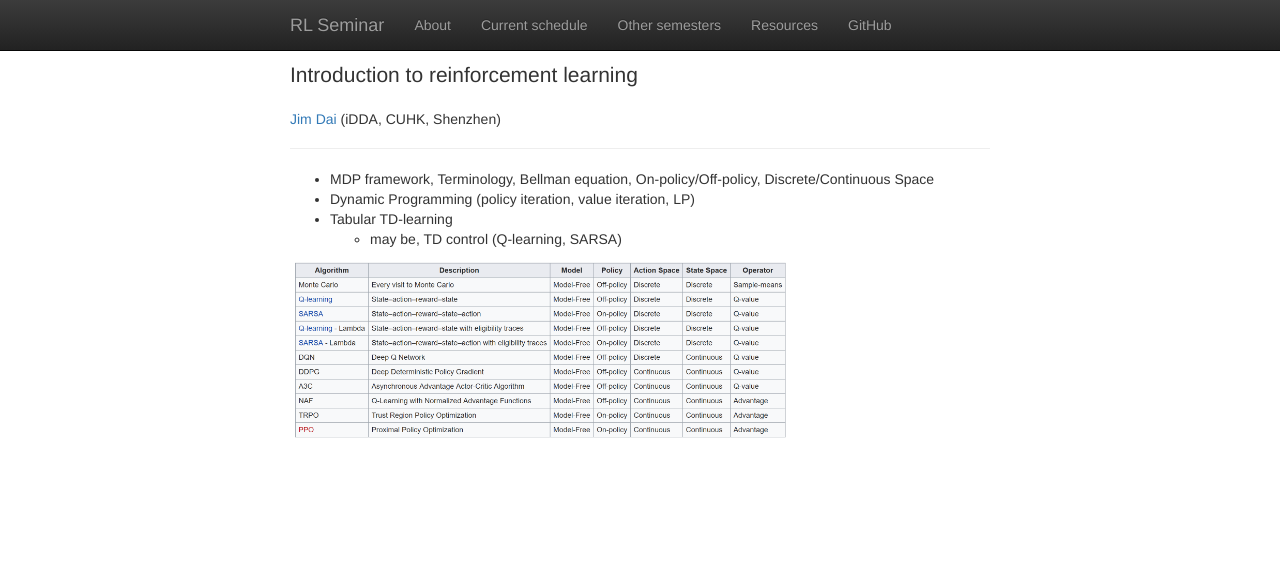
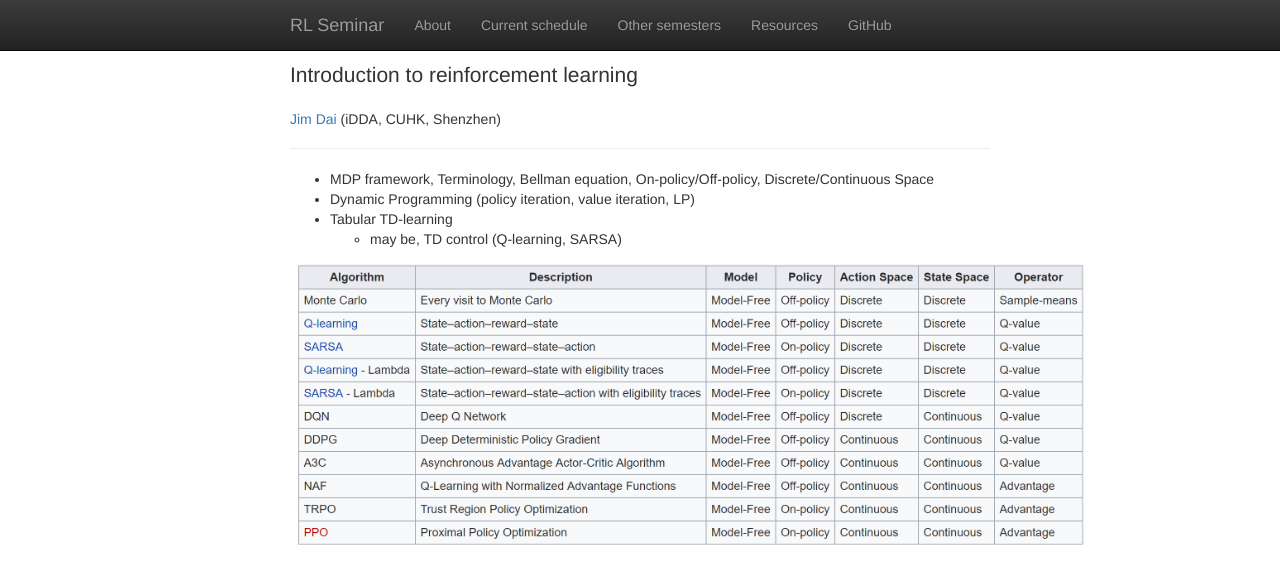
Before and after one commit to rlseminar/rlseminar.github.io, a Jekyll site: the page built from _posts/2019-01-21-jim.md, in a window 1280 px wide. Shown: the top 584 px of the page. Built offline with Jekyll 4.4.1, drawn with Linux system fonts in a browser that asks for light colours.

Commit message:
fix width

```diff
--- a/_posts/2019-01-21-jim.md
+++ b/_posts/2019-01-21-jim.md
@@ -11,4 +11,4 @@ speaker:
 - Tabular TD-learning
   - may be, TD control (Q-learning, SARSA)
 
-<img src="/static/img/comp_rl_alg.png" alt="Comparison of reinforcement learning algorithms" width="500" align="middle">
+<img src="/static/img/comp_rl_alg.png" alt="Comparison of reinforcement learning algorithms" width="800" align="middle">
```
